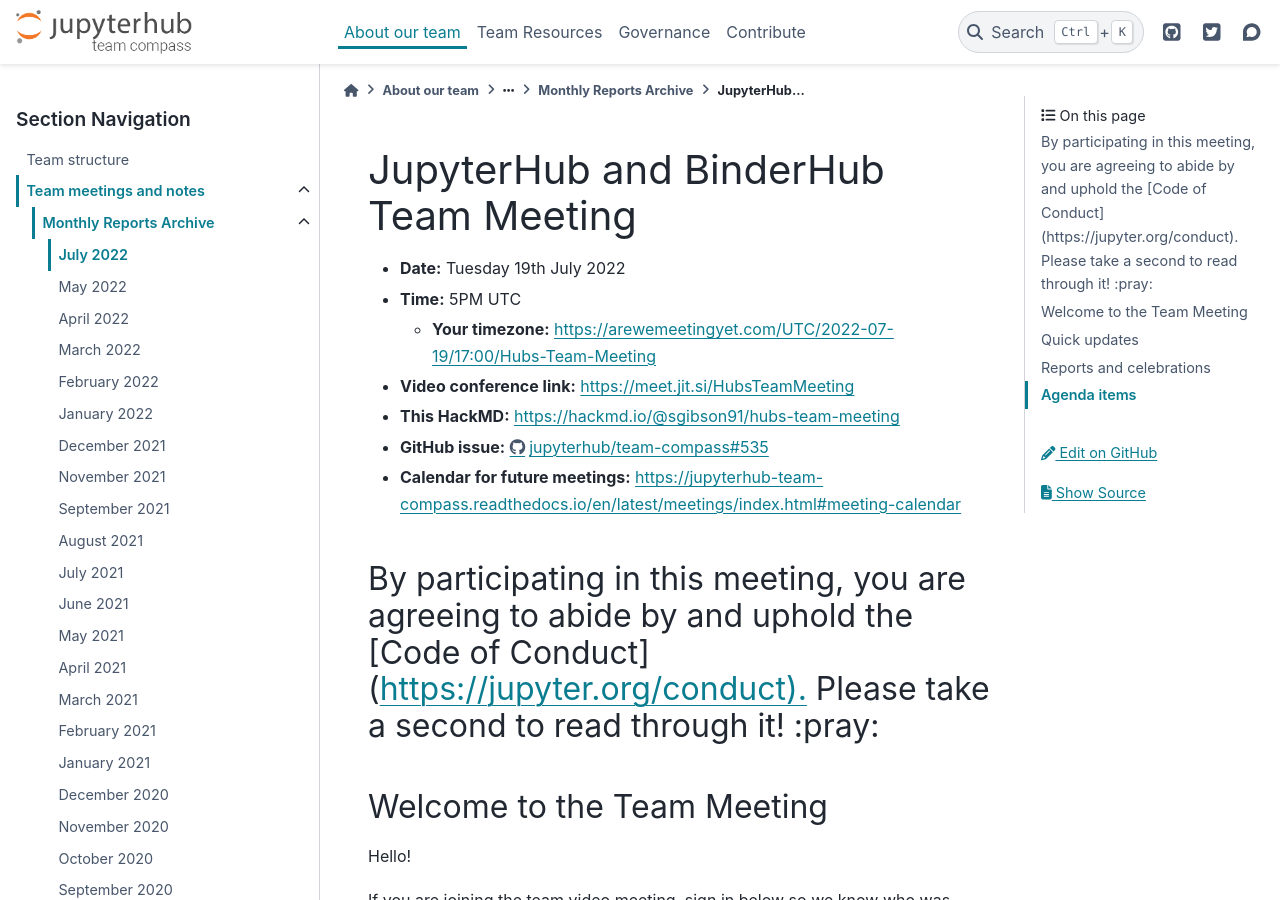
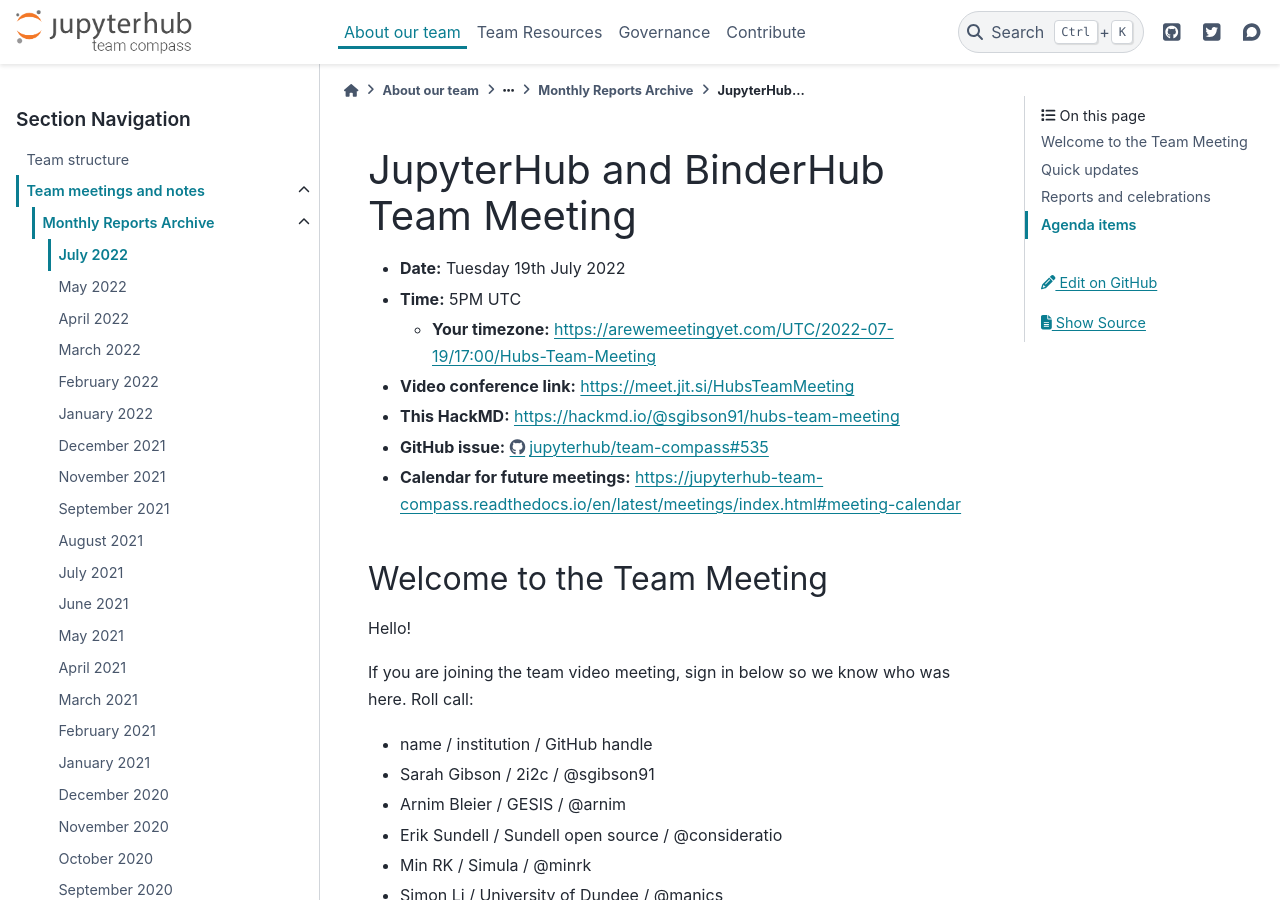
Before and after one commit to jupyterhub/team-compass, a Sphinx documentation site: the page built from docs/meetings/community/2022-07-19.md, in a window 1280 px wide and 900 px high. Built offline with Sphinx 7.4.7 and the PyData theme 0.15.4, drawn with Linux system fonts in a browser that asks for light colours.

Commit message:
Remove boilerplate CoC

```diff
--- a/docs/meetings/community/2022-07-19.md
+++ b/docs/meetings/community/2022-07-19.md
@@ -7,8 +7,6 @@
 - **This HackMD:** <https://hackmd.io/@sgibson91/hubs-team-meeting>
 - **GitHub issue:** <https://github.com/jupyterhub/team-compass/issues/535>
 - **Calendar for future meetings:** <https://jupyterhub-team-compass.readthedocs.io/en/latest/meetings/index.html#meeting-calendar>
-
-#### By participating in this meeting, you are agreeing to abide by and uphold the [Code of Conduct](<https://jupyter.org/conduct).> Please take a second to read through it! :pray:
 
 ## Welcome to the Team Meeting
 
```
